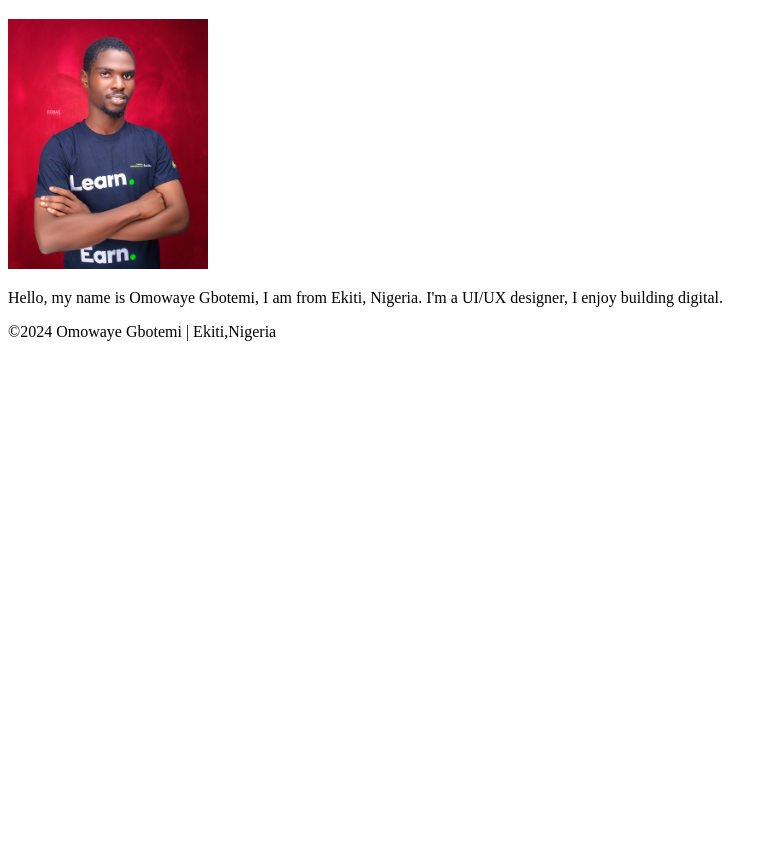
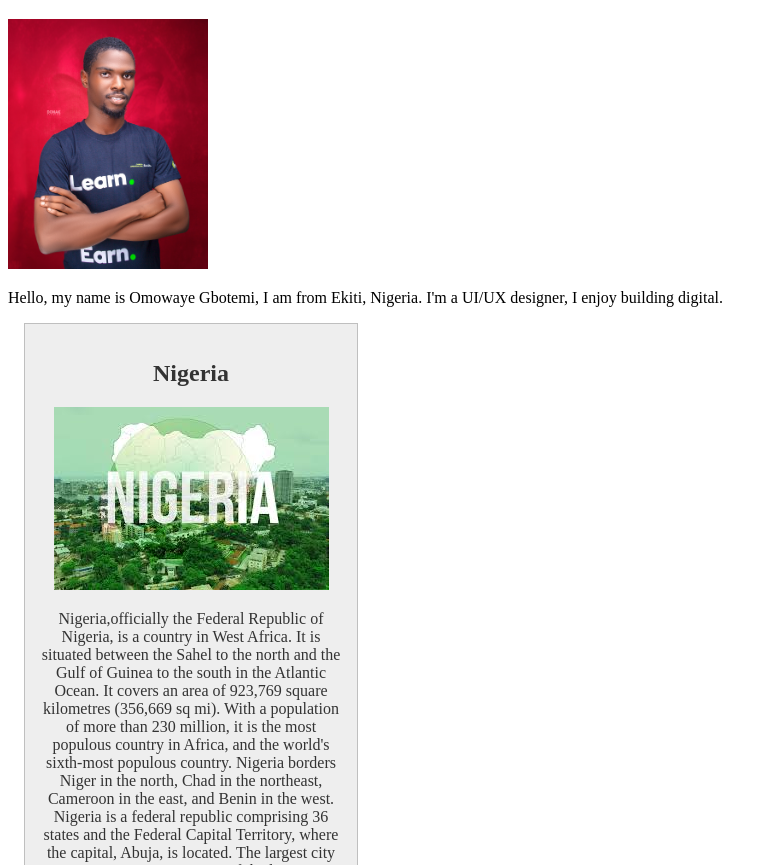
Before and after one commit to 1TEMI/wdd130, a plain HTML site: page index.html in a window 1280 px wide. Shown: the part 87-952 px from the top of the page, without its empty margins (0-773 px from the left). Before the commit the page ends 800 px from the top, so only its background shows below. Drawn offline with Linux system fonts and the light colour scheme.

Commit message:
Second week

```diff
--- a/index.html
+++ b/index.html
@@ -4,20 +4,36 @@
     <meta charset='utf-8'>
     <meta http-equiv='X-UA-Compatible' content='IE=edge'>
     <title>Omowaye Gbotemi | WDD 130</title>
+    <meta name="description" content="Omowaye Gbotemi | Web Fundamental - WDD 130 | Homepage">
+    <meta name="author" content="Omowaye Gbotemi">
     <meta name='viewport' content='width=device-width, initial-scale=1.0'>
-    <link rel='stylesheet' type='text/css' media='screen' href='main.css'>
+    <link rel='stylesheet' type='text/css' media='screen' href='/styles/styles.css'>
 </head>
 <body>
     <header>
-        <a href="#">Home</a>
-        <a href="wwr/">Rafting Site</a>
-        <a href="wwr/site-plan-rafting">Rafting Site Plan</a>
+        <nav>
+            <a href="#">Home</a>
+            <a href="wwr/">Rafting Site</a>
+            <a href="wwr/site-plan-rafting">Rafting Site Plan</a>
+        </nav>
+
     </header>
     <main>
         <h1>Omowaye Gbotemi | WDD 130</h1>
         <img src="images/profile.jpg" alt="Hello, my name is Omowaye Gbotemi" width="200">
         <p>Hello, my name is Omowaye Gbotemi, I am from Ekiti, Nigeria. I'm a UI/UX designer, I enjoy building digital.</p>
     </main>
+    <aside>
+        <h2>Nigeria</h2>
+        <img src="/images/nigeria.jpeg" alt="Nigeria">
+        <p>Nigeria,officially the Federal Republic of Nigeria, is a country in West Africa.
+             It is situated between the Sahel to the north and the Gulf of Guinea to the south in the Atlantic Ocean.
+             It covers an area of 923,769 square kilometres (356,669 sq mi). With a population of more than 230 million,
+             it is the most populous country in Africa, and the world's sixth-most populous country. Nigeria borders Niger in the north,
+             Chad in the northeast, Cameroon in the east, and Benin in the west. Nigeria is a federal republic comprising 36 states and
+             the Federal Capital Territory, where the capital, Abuja, is located. The largest city in Nigeria is Lagos,
+             one of the largest metropolitan areas in the world and the largest in Africa.</p>
+    </aside>
     <footer>
         <p>©2024 Omowaye Gbotemi | Ekiti,Nigeria</p>
     </footer>
--- /dev/null
+++ b/styles/styles.css
@@ -0,0 +1,24 @@
+main {
+    max-width: 840px;
+  }
+aside {
+    width: 300px;
+    margin: 1rem;
+    border: 1px solid rgba(0, 0, 0, 0.2); /* 1️⃣ */
+    padding: 1rem;
+    background-color: #eee;
+    color: #333;
+    text-align: center;
+  }
+main img {
+    width: 200px;
+    height: auto;
+  }
+  p{
+    padding: 0;
+  }
+footer {
+    margin-top: 15px;
+    border-top: 1px solid #535353;
+    text-align: center;
+  }
```
Also changed, not shown: images/nigeria.jpeg (added).
